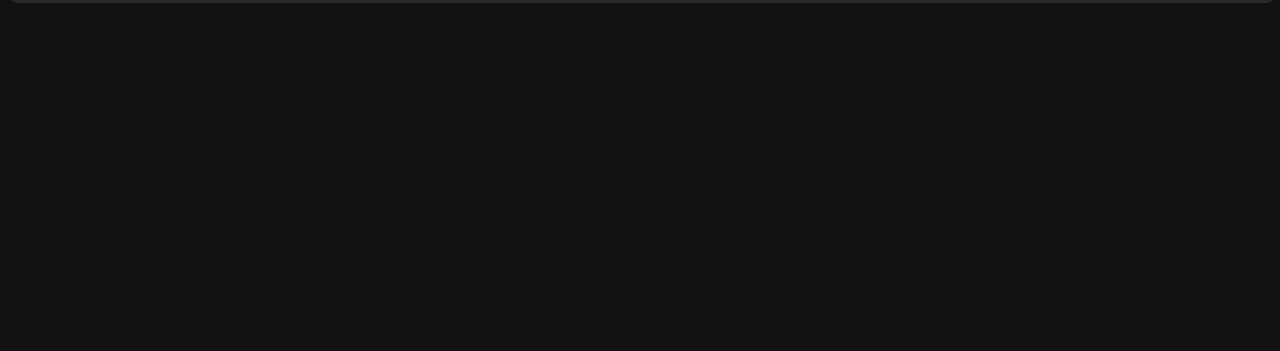
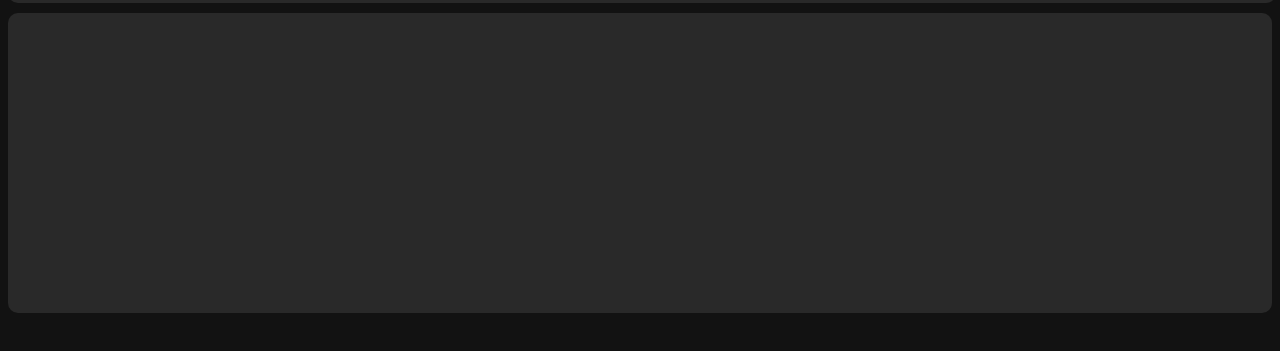
Before and after one commit to TheCrabbypatty/student-os, a plain HTML site: page os/tasks.html in a window 1280 px wide. Shown: the part 65-416 px from the top of the page. Drawn offline with Linux system fonts and the light colour scheme; a web font is replaced by a local one.

Commit message:
More style changes

```diff
--- a/os/style.css
+++ b/os/style.css
@@ -101,6 +101,8 @@
 }
 
 #kanban {
+    background-color: rgba(64, 64, 64, 0.5);
+    border-radius: 10px;
     display: grid;
     grid-template-rows: repeat(3, minmax(100px, auto));
 }
```
